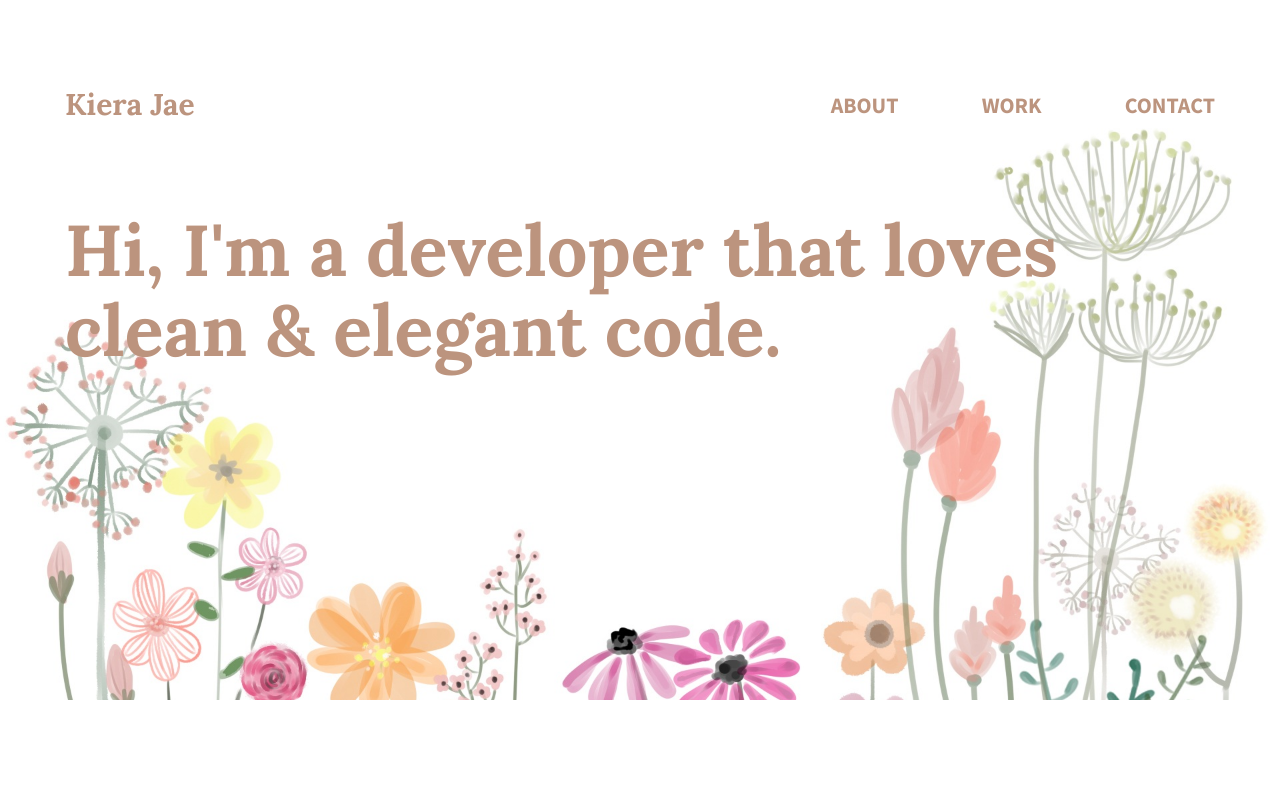
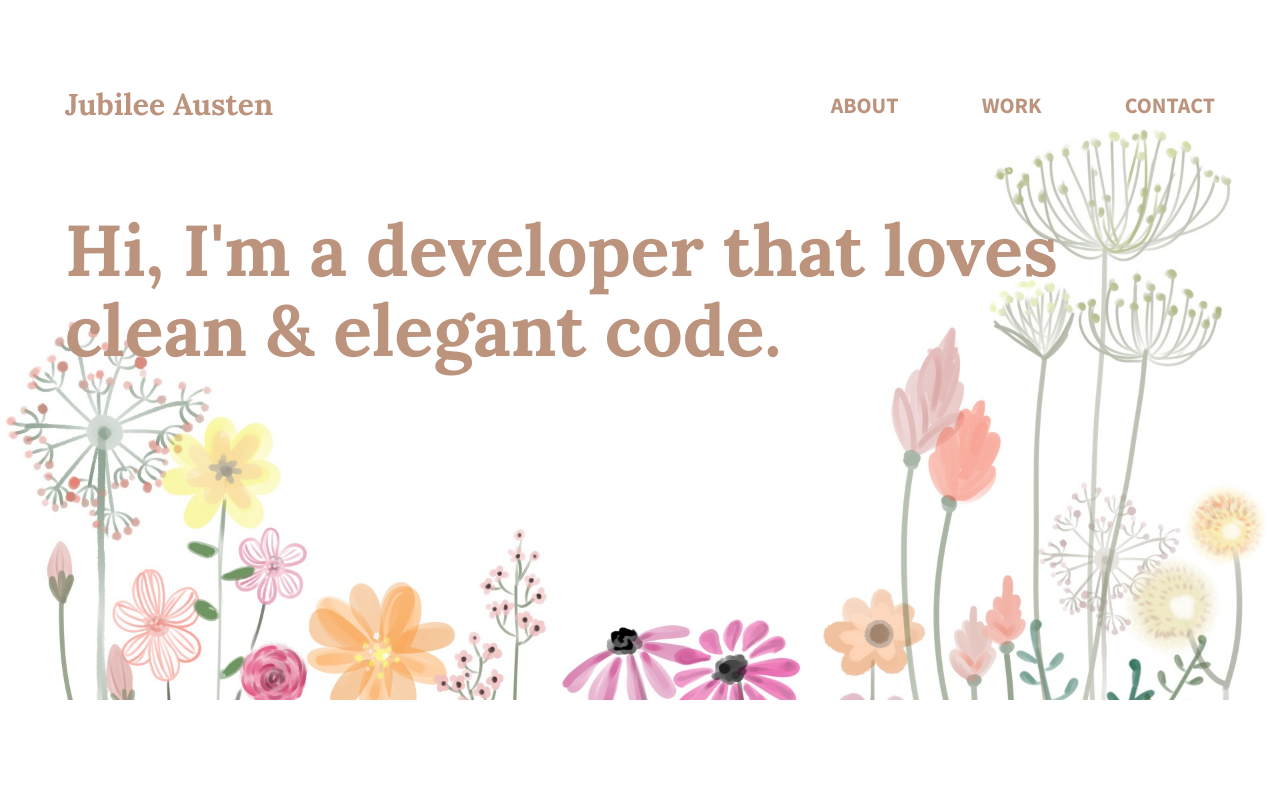
Before and after one commit to kiera1301/101-jubilee-austen, a plain HTML site: page index.html in a window 1280 px wide. Shown: the top 800 px of the page. Drawn offline with Linux system fonts and the light colour scheme.

Commit message:
updated website

```diff
--- a/index.html
+++ b/index.html
@@ -1,7 +1,7 @@
 <!doctype html>
 <html lang="en">
     <head>
-        <title>Kiera Jae Merrifield| Portfolio</title>
+        <title>Jubilee Austen | Portfolio</title>
         <link rel="stylesheet" href="css/normalize.css">
         <link rel="stylesheet" href="css/main.css">
         <link href='https://fonts.googleapis.com/css?family=Source+Sans+Pro:400,700'
@@ -15,7 +15,7 @@
      <header>
       <div class="full-width">
         <div class="half-width">
-          <h1>Kiera Jae</h1>
+          <h1>Jubilee Austen</h1>
         </div>
         <div class="half-width">
           <nav>
@@ -26,8 +26,8 @@
             </ul>
           </nav>
         </div>
-        <h2>Hi, I'm a developer that loves <span>clean</span> &amp;
-          <span>elegant</span> code.</h2>
+        <h2><span>Hi,</span> I'm a developer that loves clean &amp;
+          elegant code.</h2>
       </div>
 </header>
 <main>
```
Also changed, not shown: 1 other file.
